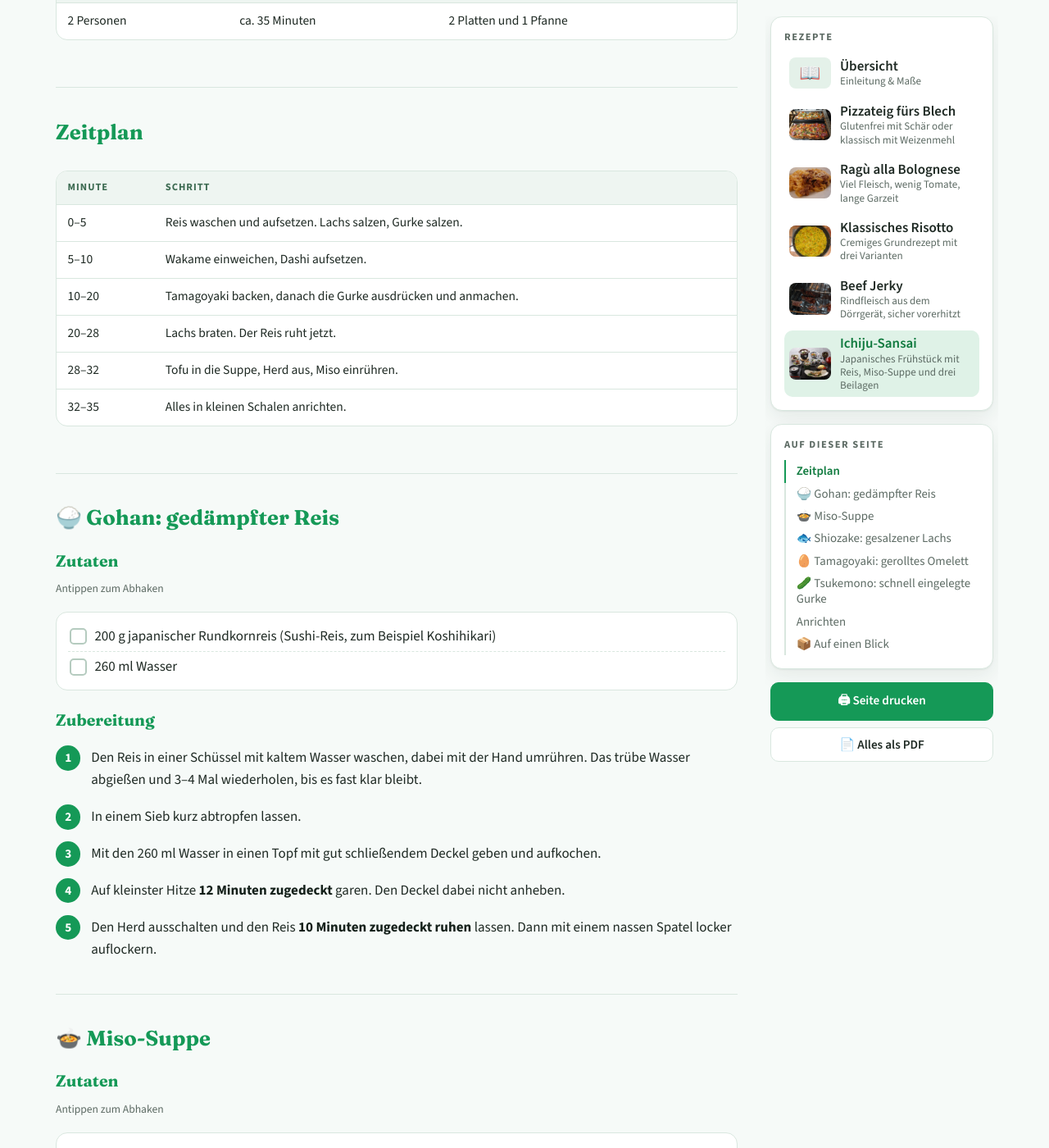
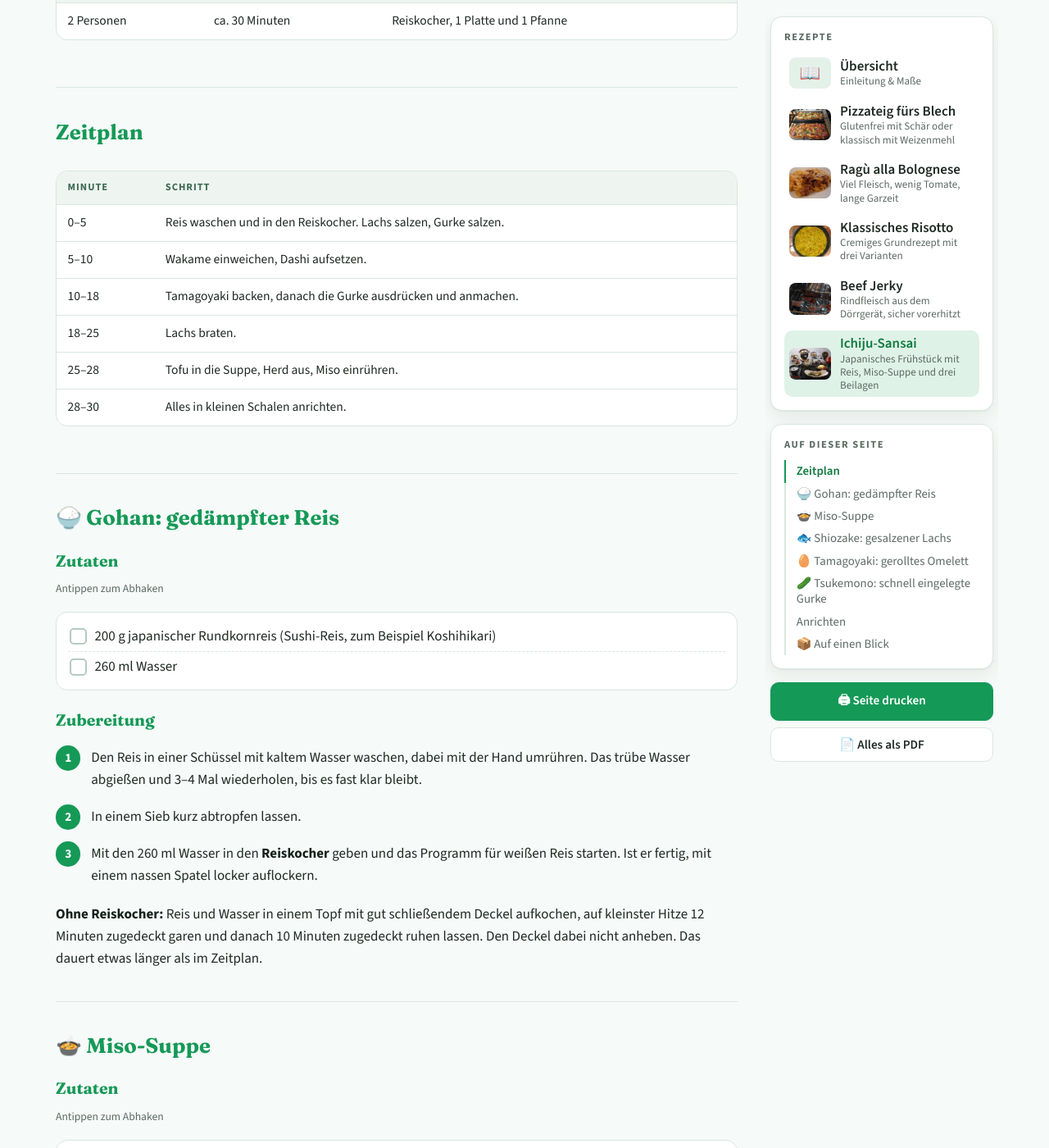
Before and after one commit to metrodorian/Rezeptbuch, a Jekyll site: the page built from 05_ichiju_sansai.md, in a window 1280 px wide and 1400 px high, scrolled down 827 px. Shown: the whole window at 82% size. Built offline with Jekyll 4.4.1, drawn with Linux system fonts in a browser that asks for light colours; our own code applies the rules of GitHub Pages for plain Markdown files; some of the changed text lies outside the part shown.

Commit message:
Ichiju-Sansai: Reis aus dem Reiskocher, Zeitplan 30 Minuten

```diff
--- a/05_ichiju_sansai.md
+++ b/05_ichiju_sansai.md
@@ -4,7 +4,7 @@ Ein klassisches japanisches Frühstück folgt einem einfachen Muster: **Ichiju-S
 
 | Menge | Zeit | Herd |
 |-------|------|------|
-| 2 Personen | ca. 35 Minuten | 2 Platten und 1 Pfanne |
+| 2 Personen | ca. 30 Minuten | Reiskocher, 1 Platte und 1 Pfanne |
 
 ---
 
@@ -12,12 +12,12 @@ Ein klassisches japanisches Frühstück folgt einem einfachen Muster: **Ichiju-S
 
 | Minute | Schritt |
 |--------|---------|
-| 0–5 | Reis waschen und aufsetzen. Lachs salzen, Gurke salzen. |
+| 0–5 | Reis waschen und in den Reiskocher. Lachs salzen, Gurke salzen. |
 | 5–10 | Wakame einweichen, Dashi aufsetzen. |
-| 10–20 | Tamagoyaki backen, danach die Gurke ausdrücken und anmachen. |
-| 20–28 | Lachs braten. Der Reis ruht jetzt. |
-| 28–32 | Tofu in die Suppe, Herd aus, Miso einrühren. |
-| 32–35 | Alles in kleinen Schalen anrichten. |
+| 10–18 | Tamagoyaki backen, danach die Gurke ausdrücken und anmachen. |
+| 18–25 | Lachs braten. |
+| 25–28 | Tofu in die Suppe, Herd aus, Miso einrühren. |
+| 28–30 | Alles in kleinen Schalen anrichten. |
 
 ---
 
@@ -32,9 +32,9 @@ Ein klassisches japanisches Frühstück folgt einem einfachen Muster: **Ichiju-S
 
 1. Den Reis in einer Schüssel mit kaltem Wasser waschen, dabei mit der Hand umrühren. Das trübe Wasser abgießen und 3–4 Mal wiederholen, bis es fast klar bleibt.
 2. In einem Sieb kurz abtropfen lassen.
-3. Mit den 260 ml Wasser in einen Topf mit gut schließendem Deckel geben und aufkochen.
-4. Auf kleinster Hitze **12 Minuten zugedeckt** garen. Den Deckel dabei nicht anheben.
-5. Den Herd ausschalten und den Reis **10 Minuten zugedeckt ruhen** lassen. Dann mit einem nassen Spatel locker auflockern.
+3. Mit den 260 ml Wasser in den **Reiskocher** geben und das Programm für weißen Reis starten. Ist er fertig, mit einem nassen Spatel locker auflockern.
+
+**Ohne Reiskocher:** Reis und Wasser in einem Topf mit gut schließendem Deckel aufkochen, auf kleinster Hitze 12 Minuten zugedeckt garen und danach 10 Minuten zugedeckt ruhen lassen. Den Deckel dabei nicht anheben. Das dauert etwas länger als im Zeitplan.
 
 ---
 
@@ -122,7 +122,7 @@ Jedes Teil kommt in eine eigene kleine Schale: links der Reis, rechts die Suppe,
 > **💡 Gut zu wissen**
 >
 > - **Miso nie kochen.** Kocht die Suppe nach dem Einrühren auf, wird das Miso körnig und verliert sein Aroma. Deshalb kommt es erst zum Schluss, bei ausgeschaltetem Herd, hinein.
-> - **Reis und Wasser im Verhältnis 1 : 1,3** (nach Gewicht). Ein Reiskocher macht das von selbst, im Topf sorgt der fest geschlossene Deckel für das Gelingen.
+> - **Reis und Wasser im Verhältnis 1 : 1,3** (nach Gewicht). Im Reiskocher passt auch die Markierung für die passende Bechermenge.
 > - **Glutenfrei:** Tamari statt Sojasauce nehmen. Beim Miso zu Reis-Miso (*Kome-Miso*) greifen, denn Gersten-Miso (*Mugi-Miso*) enthält Gluten. Auch Instant-Dashi enthält manchmal Weizen, ein Blick auf die Packung lohnt sich.
 > - **Vegetarisch:** Statt Lachs gebratene Tofuscheiben mit etwas Sojasauce. Für die Suppe dann Kombu-Dashi nehmen, denn normales Dashi wird aus Bonitoflocken gekocht.
 > - **Dashi selbst gemacht:** Ein handtellergroßes Stück Kombu 30 Minuten in 500 ml Wasser einweichen und langsam erhitzen. Kurz vor dem Kochen den Kombu herausnehmen, 5 EL Bonitoflocken (eine große Handvoll) dazugeben, 2 Minuten ziehen lassen und abseihen.
@@ -131,7 +131,7 @@ Jedes Teil kommt in eine eigene kleine Schale: links der Reis, rechts die Suppe,
 
 ## 📦 Auf einen Blick
 
-- **Reis:** 200 g Rundkornreis waschen, mit 260 ml Wasser aufkochen, 12 Minuten garen, 10 Minuten ruhen.
+- **Reis:** 200 g Rundkornreis waschen, mit 260 ml Wasser in den Reiskocher.
 - **Suppe:** 400 ml Dashi, Tofu und Wakame. Herd aus, dann 2 EL Miso einrühren.
 - **Lachs:** salzen, abtupfen, auf der Hautseite knusprig braten.
 - **Tamagoyaki:** 3 Eier in dünnen Schichten aufrollen. **Gurke:** salzen, ausdrücken, anmachen.
```
